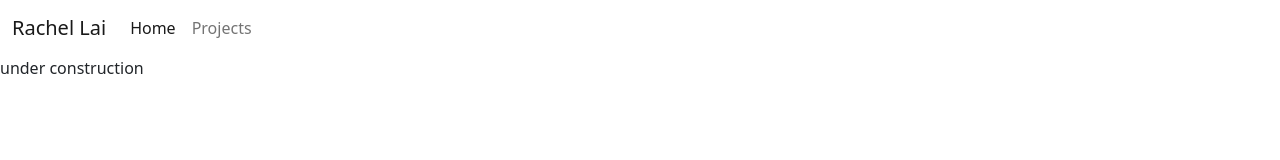
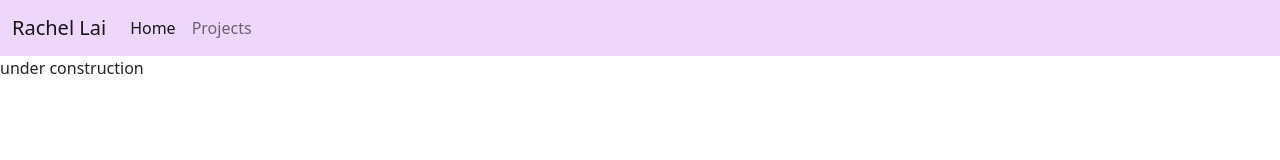
Before and after one commit to rachellai27/rachellai27.github.io, a plain HTML site: page index.html in a window 1280 px wide. Drawn offline with nearby package versions, Linux system fonts and the light colour scheme.

Commit message:
Update index.html

```diff
--- a/index.html
+++ b/index.html
@@ -8,7 +8,7 @@
 	<link rel="stylesheet" href="https://cdn.jsdelivr.net/npm/bootstrap-icons@1.9.1/font/bootstrap-icons.css">
   </head>
 <body>
-	<nav class="navbar navbar-expand-lg">
+	<nav class="navbar navbar-expand-lg" style="background-color: #eed7fa;">
 	  <div class="container-fluid">
 	    <a class="navbar-brand" href="#">Rachel Lai</a>
 	    <button class="navbar-toggler" type="button" data-bs-toggle="collapse" data-bs-target="#navbarNav" aria-controls="navbarNav" aria-expanded="false" aria-label="Toggle navigation">
```
